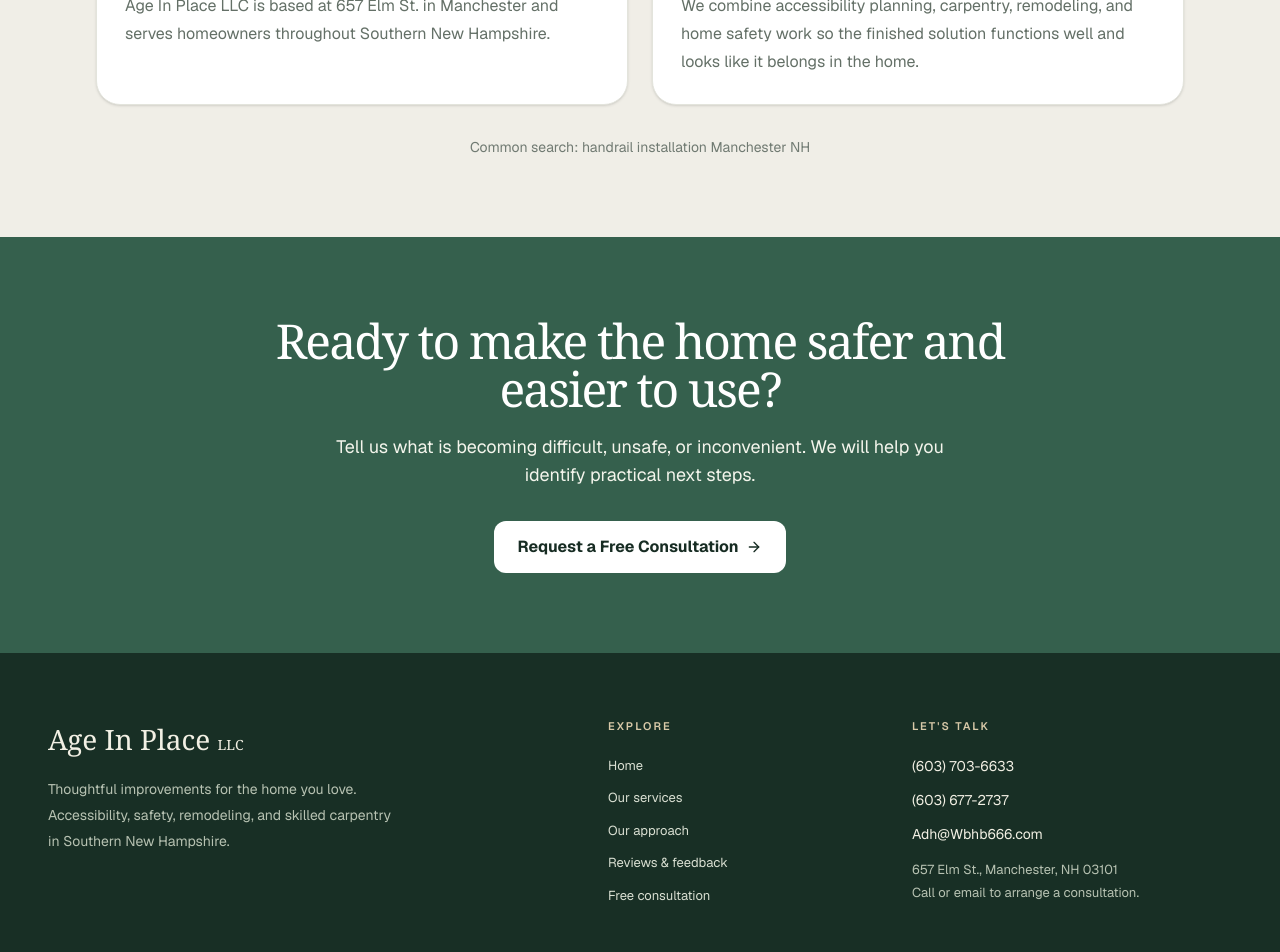
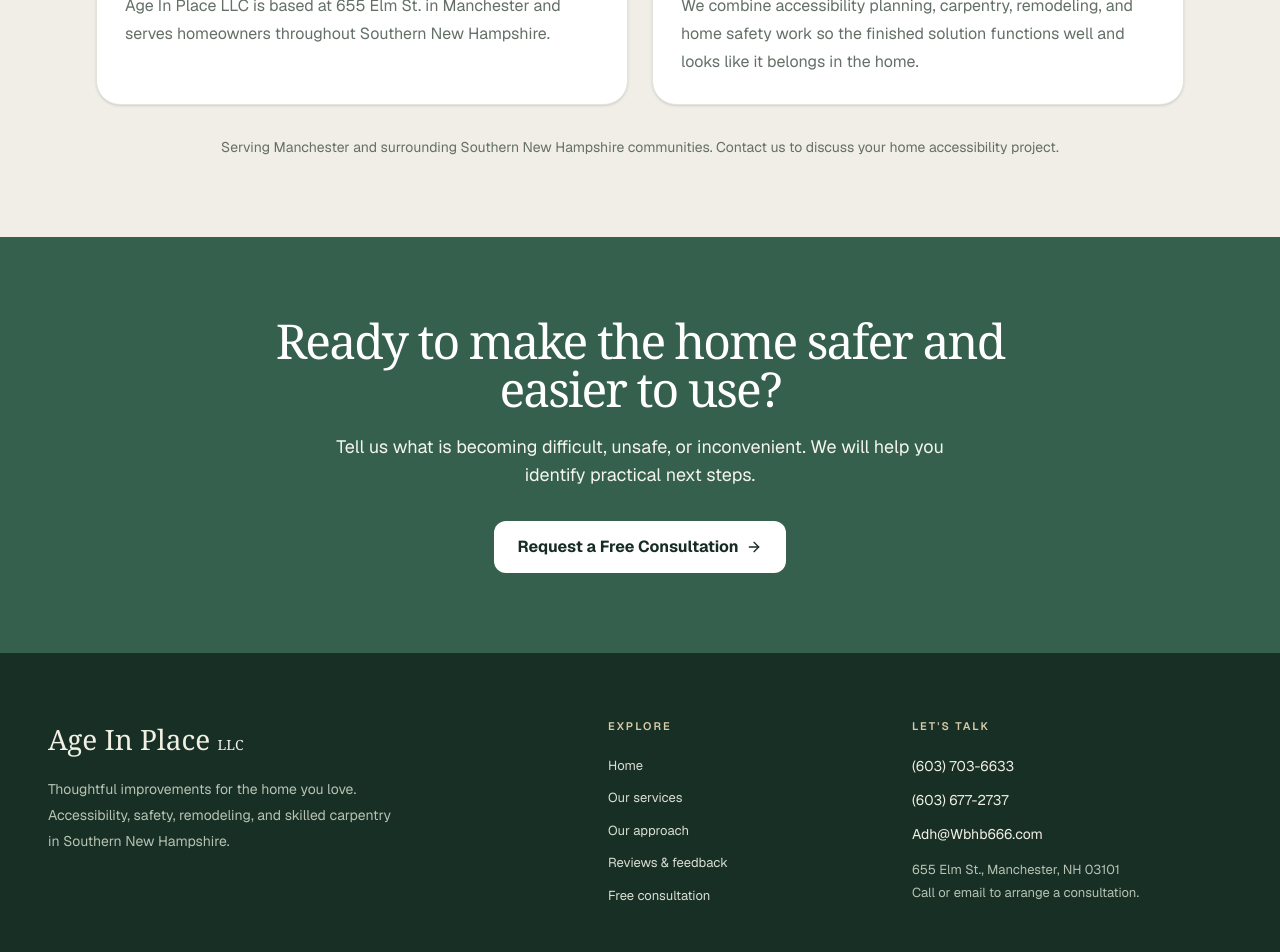
Before and after one commit to Adhco0543/age-in-place-llc, a Next.js app: page /services/handrails in a window 1280 px wide. Shown: the part 1580-2532 px from the top of the page. Built offline with nearby package versions, Linux system fonts and the light colour scheme.

Commit message:
Improve local SEO service-page copy (#5)
* Improve service page copy for visitors

* Correct Age In Place LLC street address to 655 Elm St

* Correct Age In Place LLC street address to 655 Elm St

* Correct Age In Place LLC street address to 655 Elm St

```diff
--- a/src/components/LocalBusinessSchema.tsx
+++ b/src/components/LocalBusinessSchema.tsx
@@ -12,7 +12,7 @@ const localBusinessSchema = {
   priceRange: '$$',
   address: {
     '@type': 'PostalAddress',
-    streetAddress: '657 Elm St.',
+    streetAddress: '655 Elm St.',
     addressLocality: 'Manchester',
     addressRegion: 'NH',
     postalCode: '03101',
--- a/src/components/SeoServicePage.tsx
+++ b/src/components/SeoServicePage.tsx
@@ -20,7 +20,6 @@ export function SeoServicePage({
   benefits,
   detailsTitle,
   details,
-  searchPhrase,
 }: SeoServicePageProps) {
   return (
     <main className="min-h-screen bg-white text-slate-950">
@@ -76,7 +75,7 @@ export function SeoServicePage({
             <article className="rounded-3xl border border-slate-200 bg-white p-7 shadow-sm">
               <MapPin className="h-7 w-7 text-teal-700" aria-hidden="true" />
               <h2 className="mt-5 text-xl font-black">Local service from Manchester, NH</h2>
-              <p className="mt-3 leading-7 text-slate-600">Age In Place LLC is based at 657 Elm St. in Manchester and serves homeowners throughout Southern New Hampshire.</p>
+              <p className="mt-3 leading-7 text-slate-600">Age In Place LLC is based at 655 Elm St. in Manchester and serves homeowners throughout Southern New Hampshire.</p>
             </article>
             <article className="rounded-3xl border border-slate-200 bg-white p-7 shadow-sm">
               <ShieldCheck className="h-7 w-7 text-teal-700" aria-hidden="true" />
@@ -84,7 +83,7 @@ export function SeoServicePage({
               <p className="mt-3 leading-7 text-slate-600">We combine accessibility planning, carpentry, remodeling, and home safety work so the finished solution functions well and looks like it belongs in the home.</p>
             </article>
           </div>
-          <p className="mt-8 text-center text-sm text-slate-500">Common search: {searchPhrase}</p>
+          <p className="mt-8 text-center text-sm text-slate-600">Serving Manchester and surrounding Southern New Hampshire communities. Contact us to discuss your home accessibility project.</p>
         </div>
       </section>
 
--- a/src/lib/config.ts
+++ b/src/lib/config.ts
@@ -9,7 +9,7 @@ export const siteConfig = {
   email: "Adh@Wbhb666.com",
   phone: "(603) 703-6633",
   secondaryPhone: "(603) 677-2737",
-  address: "657 Elm St., Manchester, NH 03101",
+  address: "655 Elm St., Manchester, NH 03101",
 };
 
 export const services = [
```
